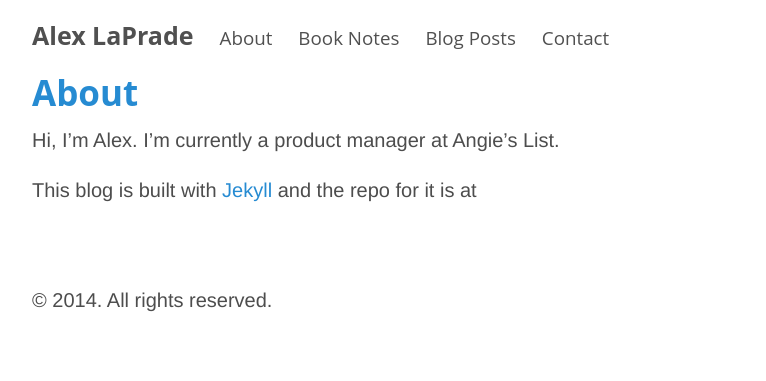
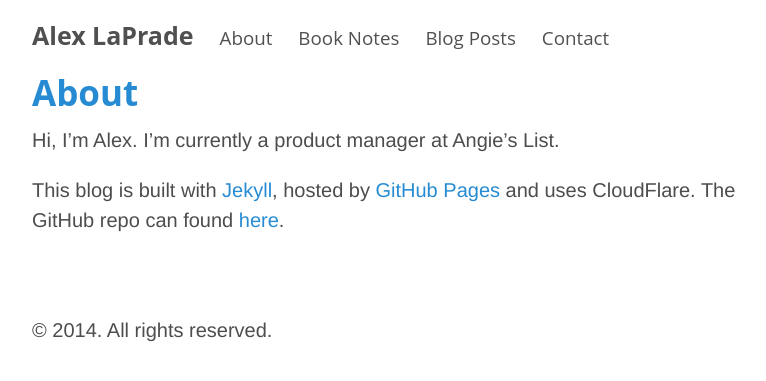
Before and after one commit to laprade/laprade.github.io, a Jekyll site: the page built from about.md, in a window 1280 px wide. Shown: the top 381 px of the page, without its empty margins (248-1014 px from the left). Built offline with Jekyll 4.4.1, drawn with Linux system fonts in a browser that asks for light colours.

Commit message:
updated about page

```diff
--- a/about.md
+++ b/about.md
@@ -5,4 +5,4 @@ title: About
 
 Hi, I'm Alex. I'm currently a product manager at Angie's List.
 
-This blog is built with [Jekyll](http://jekyllrb.com) and the repo for it is at
+This blog is built with [Jekyll](http://jekyllrb.com), hosted by [GitHub Pages](https://pages.github.com/) and uses CloudFlare.  The GitHub repo can found [here](https://github.com/laprade/laprade.github.io).
```
Also changed, not shown: _posts/2014-10-13-smart-gets-things-done.md (+3 -1 lines).
